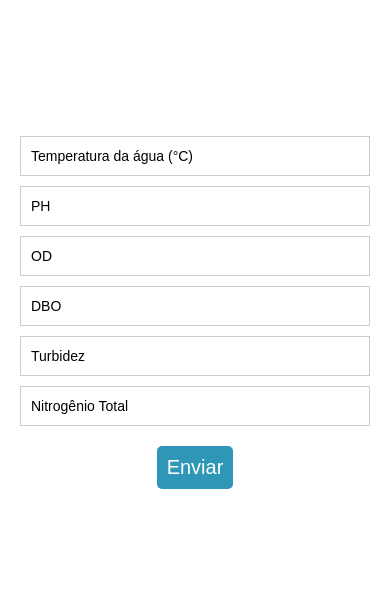
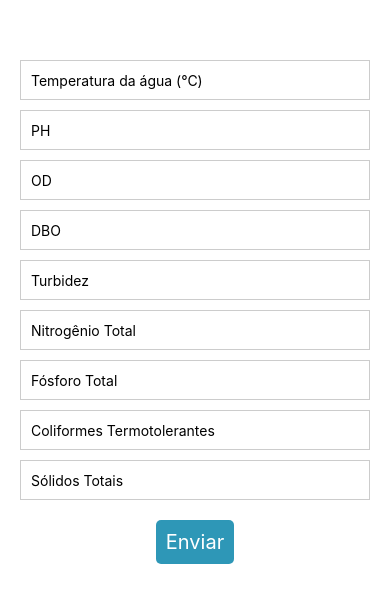
Before and after one commit to FelipePatriota/CAPA, a React Native app in the folder AwesomeProject/: screen / in a window 390 px wide. Shown: the part 110-712 px from the top of the page. Built offline with nearby package versions, Linux system fonts and the light colour scheme.

Commit message:
merge origen

```diff
--- a/AwesomeProject/App.js
+++ b/AwesomeProject/App.js
@@ -8,6 +8,10 @@ export default function App() {
   const [inputDBO, setInputDBO] = useState("");
   const [inputTurbidez, setInputTurbidez] = useState("");
   const [inputNitrogênioTotal, setInputNitrogênioTotal] = useState("");
+  const [inputFosforoT, setInputFosforoT] = useState("");
+  const [inputColiformesT, setInputColiformesT] = useState("");
+  const [inputSolidosT, setInputSolidosT] = useState("");
+
 
   const handleButtonPress = () => {
     var tempAgua = parseFloat(inputTempAgua);
@@ -16,7 +20,18 @@ export default function App() {
     var dbo = parseFloat(inputDBO);
     var turbidez = parseFloat(inputTurbidez);
     var nitrogênioTotal = parseFloat(inputNitrogênioTotal);
-
+    var fosforoTotal = parseFloat(inputFosforoT);
+    var ColiformesTermoTolerantes = parseFloat(inputColiformesT);
+    var SolidosTotais = parseFloat(inputSolidosT)
+    console.log("Temperatura da água: " + tempAgua);
+    console.log("PH: " + ph);
+    console.log("OD: " + od);
+    console.log("DBO: " + dbo);
+    console.log("Turbidez: " + turbidez);
+    console.log("Nitrogênio Total: " + nitrogênioTotal);
+    console.log("Fósforo Total: " + fosforoTotal);
+    console.log("Coliformes Termotolerantes: " + ColiformesTermoTolerantes);
+    console.log("Sólidos Totais: ", SolidosTotais);
   };
   return (
     <>
@@ -63,6 +78,27 @@ export default function App() {
           value={inputNitrogênioTotal}
           onChangeText={setInputNitrogênioTotal}
         />
+        <TextInput
+          style={style.input}
+          placeholder="Fósforo Total"
+          inputMode="numeric"
+          value={inputFosforoT}
+          onChangeText={setInputFosforoT}
+        />
+        <TextInput
+          style={style.input}
+          placeholder="Coliformes Termotolerantes"
+          inputMode="numeric"
+          value={inputColiformesT}
+          onChangeText={setInputColiformesT}
+        />
+        <TextInput
+          style={style.input}
+          placeholder="Sólidos Totais"
+          inputMode="numeric"
+          value={inputSolidosT}
+          onChangeText={setInputSolidosT}
+        />
 
         <TouchableOpacity style={style.touchableButton} onPress={handleButtonPress}>
           <Text style={style.touchableButtonText}>Enviar</Text>
@@ -84,7 +120,6 @@ const style = StyleSheet.create({
     height: 40,
     marginBottom: 10,
     borderWidth: 1,
-    fontFamily: "Arial",
     borderColor: "#ccc",
     paddingHorizontal: 10,
   },
@@ -97,7 +132,6 @@ const style = StyleSheet.create({
     marginTop: 10,
   },
   touchableButtonText: {
-    fontFamily: "Arial",
     color: "white",
     fontSize: 20,
   },
```
Lines whose indentation alone changed are shown as unchanged.
